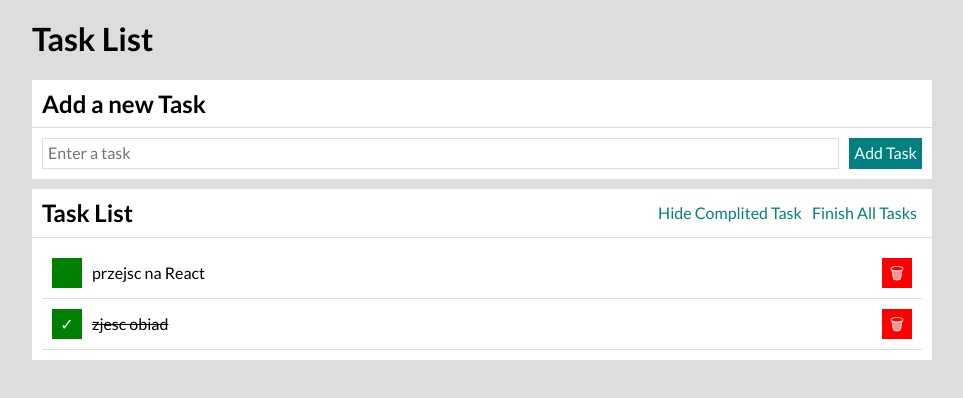
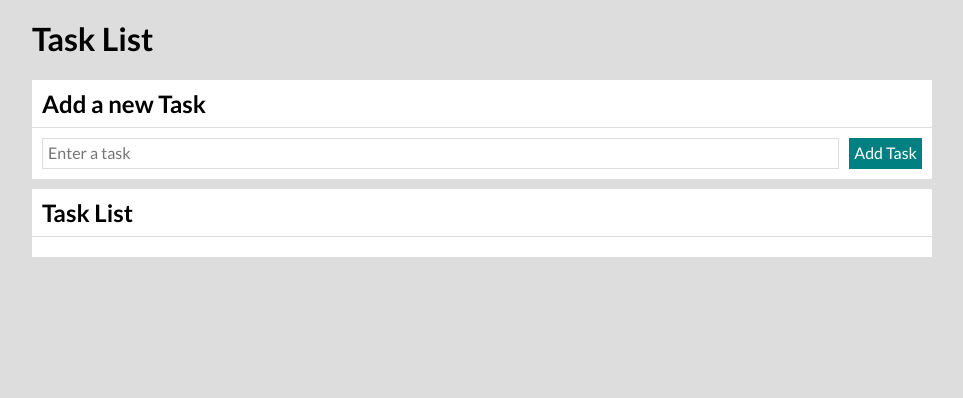
Before and after one commit to Jacek861/todo-list-react, a React (Create React App) app: page / in a window 1280 px wide. Shown: the top 398 px of the page, without its empty margins (158-1121 px from the left). Built offline with nearby package versions, Linux system fonts and the light colour scheme.

Commit message:
localStore added for tasks

```diff
--- a/src/App.js
+++ b/src/App.js
@@ -4,15 +4,16 @@ import Buttons from "./Buttons";
 import Section from "./Section";
 import Header from "./Header";
 import Container from "./Container";
-import { useState } from "react";
+import { useState, useEffect } from "react";
 
 
 function App() {
   const [hideDoneTasks, setHideDoneTasks] = useState(false);
-  const [tasks, setTasks] = useState([
-    { id: 1, content: "przejsc na React", done: false },
-    { id: 2, content: "zjesc obiad", done: true },
-  ]);
+  const [tasks, setTasks] = useState(JSON.parse(localStorage.getItem("tasks")) || []);
+
+  useEffect(() => {
+    localStorage.setItem("tasks", JSON.stringify(tasks));
+  }, [tasks]);
 
   const toggleHideDone = () => {
     setHideDoneTasks(hideDoneTasks => !hideDoneTasks);
```
